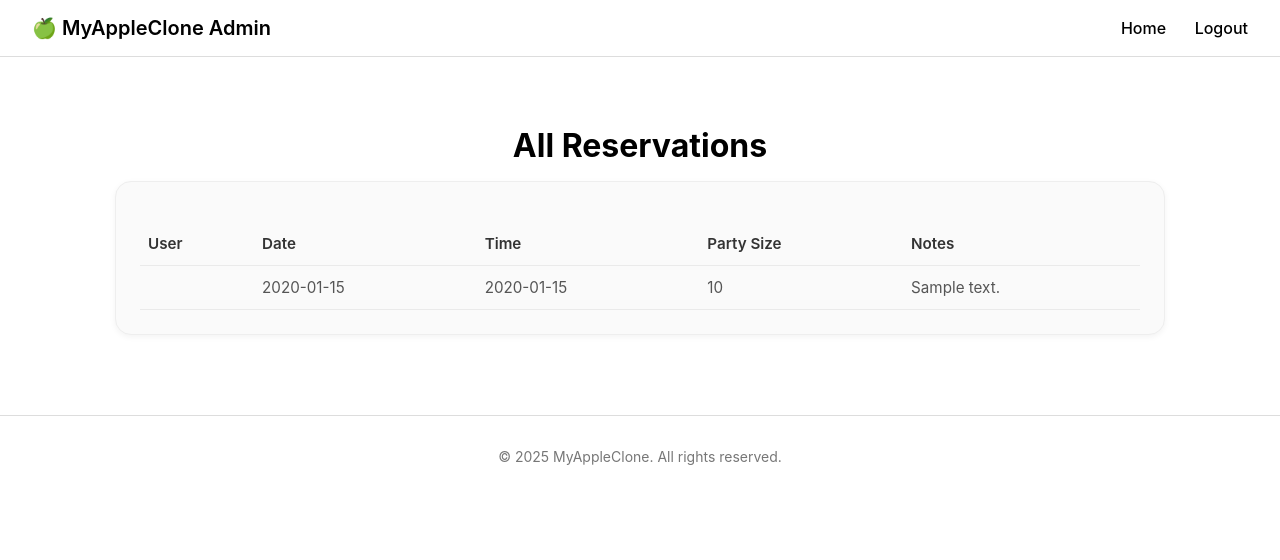
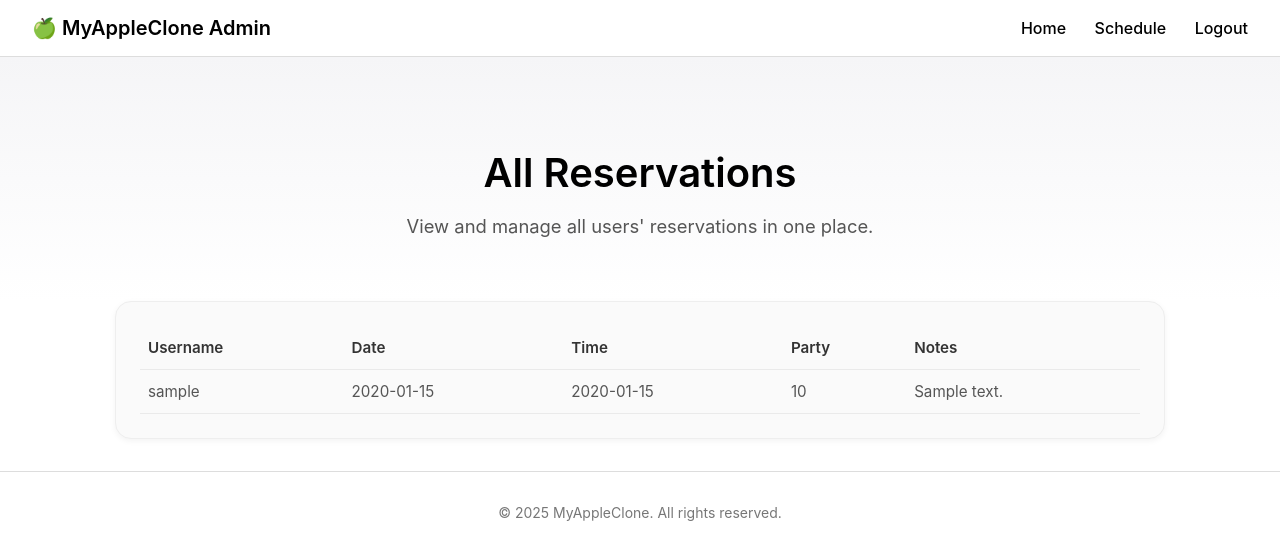
Before and after one commit to Ben-Meredith/signup1.0, a Flask app: template templates/admin.html in a window 1280 px wide. Shown: the top 560 px of the page. Run offline with Flask 3, Linux system fonts and the light colour scheme; the template is opened without the code that fills it: values that come from a table or form of the project are taken from there, others are empty; tables that the repository leaves empty hold one stand-in row (values such as "Sample post").

Commit message:
Update admin.html

```diff
--- a/templates/admin.html
+++ b/templates/admin.html
@@ -3,18 +3,61 @@
 <head>
 <meta charset="UTF-8">
 <meta name="viewport" content="width=device-width, initial-scale=1.0">
-<title>Admin Dashboard</title>
+<title>Admin Schedule</title>
 <style>
-    body { margin: 0; font-family: -apple-system, BlinkMacSystemFont, "Segoe UI", Roboto, sans-serif; background: #fff; color: #000; }
-    header { display: flex; justify-content: space-between; align-items: center; padding: 1rem 2rem; border-bottom: 1px solid #ddd; position: sticky; top: 0; background: #fff; z-index: 100; }
+    body {
+        margin: 0;
+        font-family: -apple-system, BlinkMacSystemFont, "Segoe UI", Roboto, sans-serif;
+        background-color: #fff;
+        color: #000;
+    }
+    header {
+        display: flex;
+        justify-content: space-between;
+        align-items: center;
+        padding: 1rem 2rem;
+        border-bottom: 1px solid #ddd;
+        position: sticky;
+        top: 0;
+        background: #fff;
+        z-index: 100;
+    }
     .logo { font-weight: 600; font-size: 1.25rem; }
-    nav a { text-decoration: none; color: #000; margin-left: 1.5rem; font-weight: 500; transition: color 0.2s; }
+    nav a {
+        text-decoration: none;
+        color: #000;
+        margin-left: 1.5rem;
+        font-weight: 500;
+        transition: color 0.2s;
+    }
     nav a:hover { color: #0071e3; }
-    .section { padding: 3rem 2rem; text-align: center; }
-    .section h1 { font-size: 2rem; margin-bottom: 1rem; }
-    .card { max-width: 1000px; margin: 0 auto; padding: 1.5rem; border: 1px solid #eee; border-radius: 16px; background: #fafafa; box-shadow: 0 2px 6px rgba(0,0,0,0.05); overflow-x:auto; }
-    table { width: 100%; border-collapse: collapse; margin-top: 1rem; font-size: 0.95rem; }
-    th, td { padding: 0.75rem 0.5rem; border-bottom: 1px solid #eaeaea; text-align: left; }
+    .hero {
+        text-align: center;
+        padding: 4rem 2rem 2rem 2rem;
+        background: linear-gradient(180deg, #f5f5f7, #fff);
+    }
+    .hero h1 { font-size: 2.5rem; font-weight: 600; margin-bottom: 1rem; }
+    .hero p { font-size: 1.15rem; color: #555; margin-bottom: 2rem; }
+    .card {
+        max-width: 1000px;
+        margin: 0 auto;
+        padding: 1.5rem;
+        border: 1px solid #eee;
+        border-radius: 16px;
+        background: #fafafa;
+        box-shadow: 0 2px 6px rgba(0,0,0,0.05);
+        overflow-x: auto;
+    }
+    table {
+        width: 100%;
+        border-collapse: collapse;
+        font-size: 0.95rem;
+    }
+    th, td {
+        padding: 0.75rem 0.5rem;
+        border-bottom: 1px solid #eaeaea;
+        text-align: left;
+    }
     th { font-weight: 600; color: #333; }
     td { color: #555; }
     tr:hover { background-color: #f0f0f0; }
@@ -26,28 +69,31 @@
     <div class="logo">🍏 MyAppleClone Admin</div>
     <nav>
         <a href="/">Home</a>
+        <a href="/admin">Schedule</a>
         <a href="/logout">Logout</a>
     </nav>
 </header>
 
-<div class="section">
+<div class="hero">
     <h1>All Reservations</h1>
+    <p>View and manage all users' reservations in one place.</p>
+</div>
+
 <div class="card">
-        {% if reservations and reservations|length > 0 %}
     <table>
         <thead>
             <tr>
-                    <th>User</th>
+                <th>Username</th>
                 <th>Date</th>
                 <th>Time</th>
-                    <th>Party Size</th>
+                <th>Party</th>
                 <th>Notes</th>
             </tr>
         </thead>
         <tbody>
             {% for r in reservations %}
             <tr>
-                    <td>{{ r.user.name }}</td>
+                <td>{{ r.username }}</td>
                 <td>{{ r.date }}</td>
                 <td>{{ r.time }}</td>
                 <td>{{ r.party_size }}</td>
@@ -56,14 +102,8 @@
             {% endfor %}
         </tbody>
     </table>
-        {% else %}
-            <p>No reservations yet.</p>
-        {% endif %}
-    </div>
 </div>
 
-<footer>
-    &copy; 2025 MyAppleClone. All rights reserved.
-</footer>
+<footer>&copy; 2025 MyAppleClone. All rights reserved.</footer>
 </body>
 </html>
```
Lines whose indentation alone changed are shown as unchanged.
